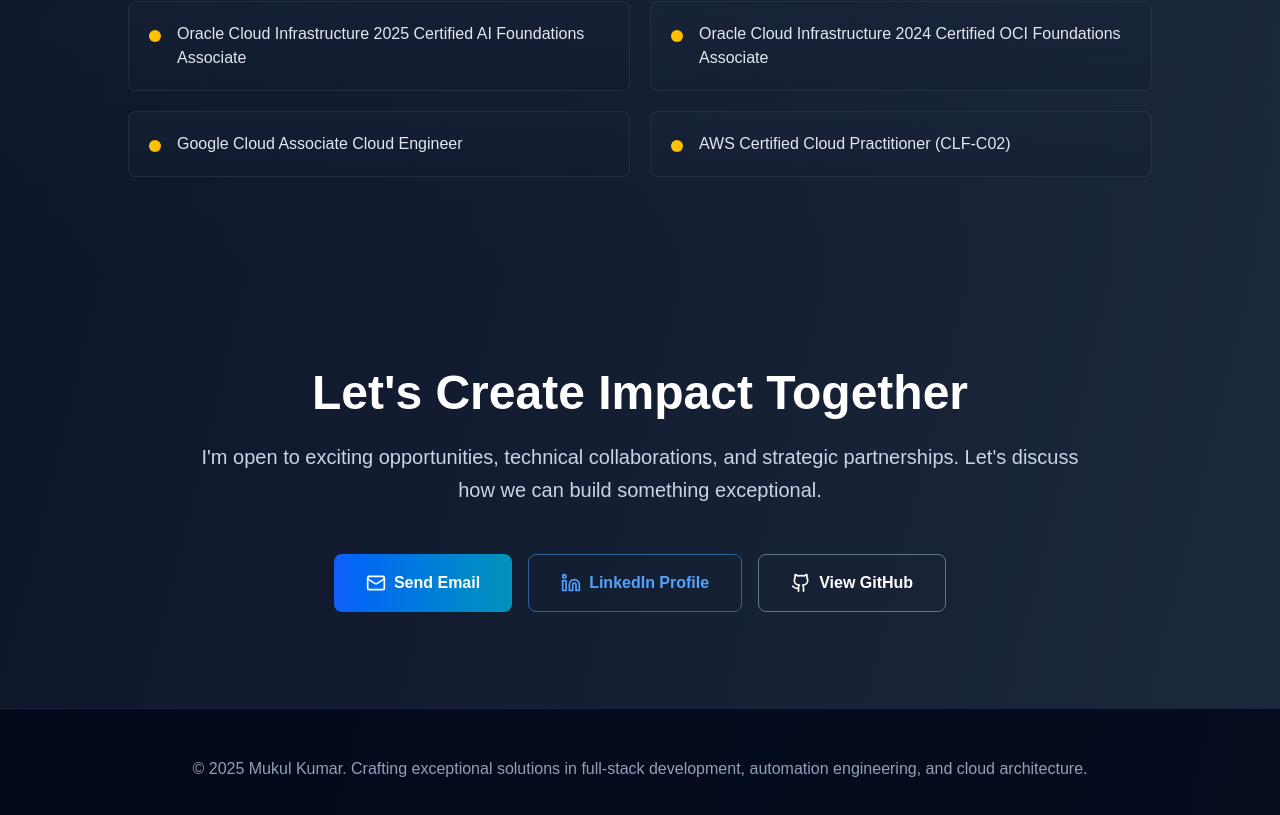
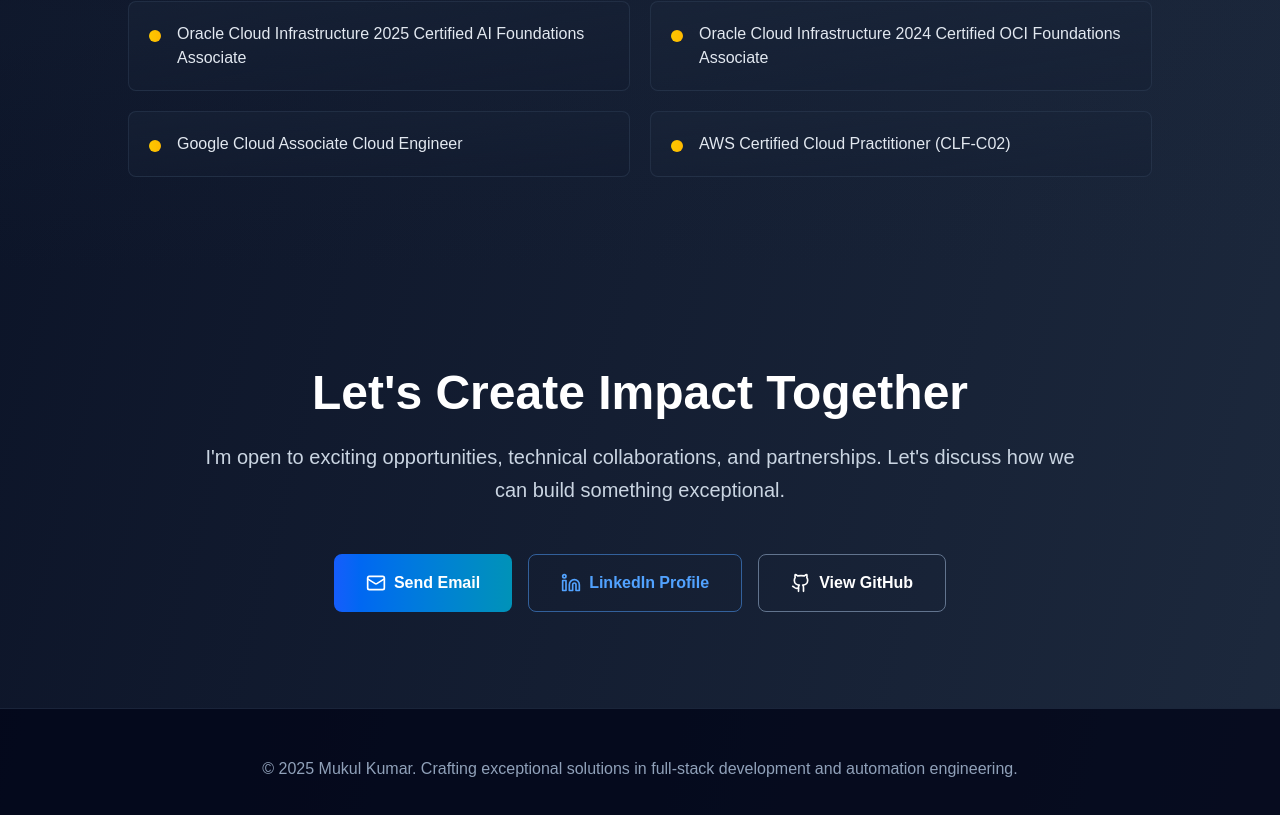
Before and after one commit to mukul8896/mksmindset, a Next.js app: page / in a window 1280 px wide. Shown: the part 4470-5285 px from the top of the page. Built offline with nearby package versions, Linux system fonts and the light colour scheme.

Commit message:
minor update

```diff
--- a/src/app/page.tsx
+++ b/src/app/page.tsx
@@ -391,7 +391,7 @@ export default function Portfolio() {
         <div className="max-w-4xl mx-auto text-center">
           <h2 className="text-5xl font-bold mb-6">Let's Create Impact Together</h2>
           <p className="text-xl text-slate-300 mb-12 font-light leading-relaxed">
-            I'm open to exciting opportunities, technical collaborations, and strategic partnerships. Let's discuss how we can build something exceptional.
+            I'm open to exciting opportunities, technical collaborations, and partnerships. Let's discuss how we can build something exceptional.
           </p>
 
           <div className="flex flex-col sm:flex-row gap-4 justify-center">
@@ -411,7 +411,7 @@ export default function Portfolio() {
       {/* Footer */}
       <footer className="bg-slate-950/80 border-t border-slate-700/50 py-12 px-4">
         <div className="max-w-6xl mx-auto text-center">
-          <p className="text-slate-400 font-light">© 2025 Mukul Kumar. Crafting exceptional solutions in full-stack development, automation engineering, and cloud architecture.</p>
+          <p className="text-slate-400 font-light">© 2025 Mukul Kumar. Crafting exceptional solutions in full-stack development and automation engineering.</p>
         </div>
       </footer>
     </div>
```
